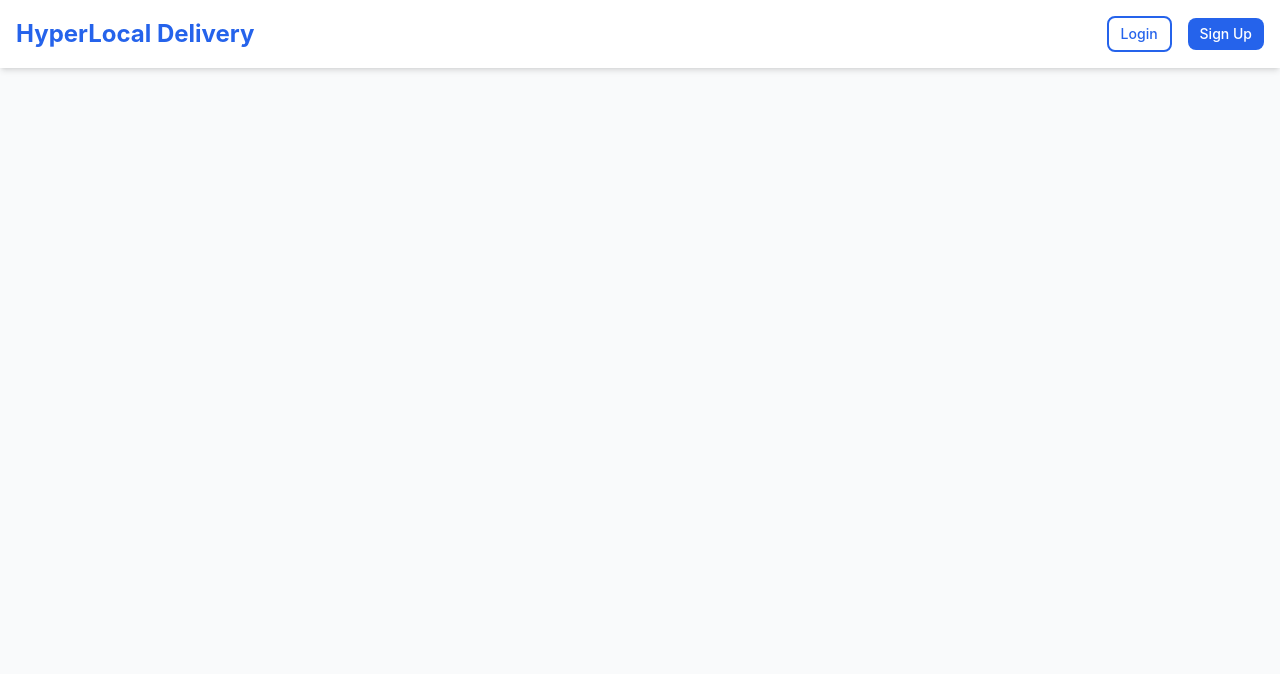
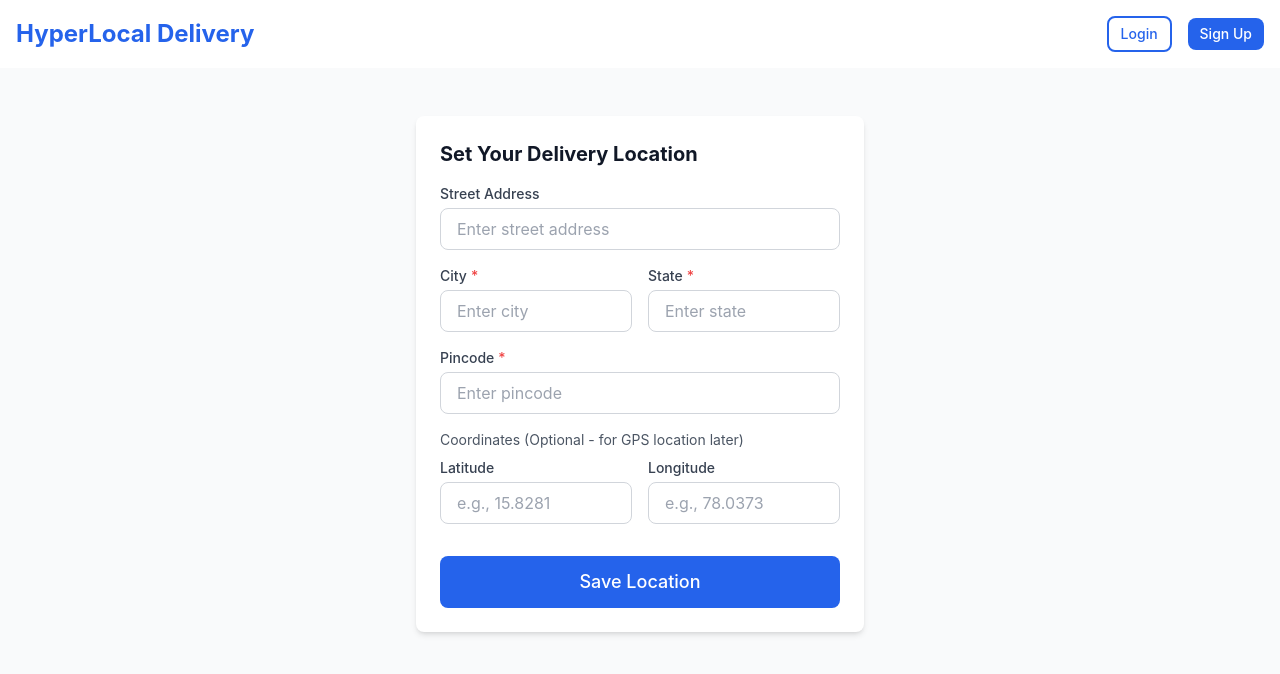
Before and after one commit to RakeshMarati/HyperLocal-Delivery, a React (Create React App) app in the folder frontend/: page /location in a window 1280 px wide. Shown: the top 674 px of the page. Built offline with nearby package versions, Linux system fonts and the light colour scheme; no server answers.

Commit message:
feat: implemented location selection feature with address management

```diff
--- a/frontend/src/App.js
+++ b/frontend/src/App.js
@@ -4,6 +4,7 @@ import Layout from './components/common/Layout/Layout';
 import HomePage from './pages/HomePage';
 import LoginPage from './pages/LoginPage';
 import SignupPage from './pages/SignupPage';
+import LocationPage from './pages/LocationPage';
 
 function App() {
   return (
@@ -13,6 +14,7 @@ function App() {
           <Route path="/" element={<HomePage />} />
           <Route path="/login" element={<LoginPage />} />
           <Route path="/signup" element={<SignupPage />} />
+          <Route path="/location" element={<LocationPage />} />
           {/* More routes will be added as we build features */}
         </Routes>
       </Layout>
--- /dev/null
+++ b/frontend/src/components/location/LocationSelector/LocationSelector.jsx
@@ -0,0 +1,148 @@
+import React, { useState, useEffect } from 'react';
+import { useDispatch, useSelector } from 'react-redux';
+import { updateUserAddress } from '../../../store/thunks/locationThunks';
+import { clearError } from '../../../store/slices/locationSlice';
+import Input from '../../common/Input/Input';
+import Button from '../../common/Button/Button';
+
+const LocationSelector = ({ onSuccess }) => {
+  const dispatch = useDispatch();
+  const { isLoading, error } = useSelector((state) => state.location);
+  const { user } = useSelector((state) => state.auth);
+
+  const [formData, setFormData] = useState({
+    street: '',
+    city: '',
+    state: '',
+    pincode: '',
+    latitude: '',
+    longitude: '',
+  });
+
+  // Load existing address if available
+  useEffect(() => {
+    if (user?.address) {
+      setFormData({
+        street: user.address.street || '',
+        city: user.address.city || '',
+        state: user.address.state || '',
+        pincode: user.address.pincode || '',
+        latitude: user.address.coordinates?.latitude || '',
+        longitude: user.address.coordinates?.longitude || '',
+      });
+    }
+  }, [user]);
+
+  const handleChange = (e) => {
+    setFormData({
+      ...formData,
+      [e.target.name]: e.target.value,
+    });
+    if (error) {
+      dispatch(clearError());
+    }
+  };
+
+  const handleSubmit = async (e) => {
+    e.preventDefault();
+    const result = await dispatch(updateUserAddress(formData));
+    if (result.success && onSuccess) {
+      onSuccess(result.address);
+    }
+  };
+
+  return (
+    <form onSubmit={handleSubmit} className="w-full max-w-md mx-auto">
+      <div className="bg-white rounded-lg shadow-md p-6">
+        <h3 className="text-xl font-bold text-gray-900 mb-4">
+          Set Your Delivery Location
+        </h3>
+
+        {error && (
+          <div className="mb-4 p-3 bg-red-50 border border-red-200 rounded-lg">
+            <p className="text-sm text-red-600">{error}</p>
+          </div>
+        )}
+
+        <Input
+          label="Street Address"
+          type="text"
+          name="street"
+          value={formData.street}
+          onChange={handleChange}
+          placeholder="Enter street address"
+        />
+
+        <div className="grid grid-cols-1 sm:grid-cols-2 gap-4">
+          <Input
+            label="City"
+            type="text"
+            name="city"
+            value={formData.city}
+            onChange={handleChange}
+            placeholder="Enter city"
+            required
+          />
+
+          <Input
+            label="State"
+            type="text"
+            name="state"
+            value={formData.state}
+            onChange={handleChange}
+            placeholder="Enter state"
+            required
+          />
+        </div>
+
+        <Input
+          label="Pincode"
+          type="text"
+          name="pincode"
+          value={formData.pincode}
+          onChange={handleChange}
+          placeholder="Enter pincode"
+          required
+        />
+
+        <div className="mb-4">
+          <p className="text-sm text-gray-600 mb-2">
+            Coordinates (Optional - for GPS location later)
+          </p>
+          <div className="grid grid-cols-2 gap-4">
+            <Input
+              label="Latitude"
+              type="number"
+              name="latitude"
+              value={formData.latitude}
+              onChange={handleChange}
+              placeholder="e.g., 15.8281"
+              step="any"
+            />
+            <Input
+              label="Longitude"
+              type="number"
+              name="longitude"
+              value={formData.longitude}
+              onChange={handleChange}
+              placeholder="e.g., 78.0373"
+              step="any"
+            />
+          </div>
+        </div>
+
+        <Button
+          type="submit"
+          variant="primary"
+          size="lg"
+          disabled={isLoading}
+          className="w-full"
+        >
+          {isLoading ? 'Saving...' : 'Save Location'}
+        </Button>
+      </div>
+    </form>
+  );
+};
+
+export default LocationSelector;
--- a/frontend/src/pages/HomePage.jsx
+++ b/frontend/src/pages/HomePage.jsx
@@ -7,6 +7,7 @@ import Button from '../components/common/Button/Button';
 const HomePage = () => {
   const dispatch = useDispatch();
   const { isAuthenticated, user, token } = useSelector((state) => state.auth);
+  const { address } = useSelector((state) => state.location);
 
   useEffect(() => {
     // If user has token but no user data, fetch current user
@@ -46,15 +47,49 @@ const HomePage = () => {
                 </p>
               </div>
               <div className="border-t pt-4">
+                {/* Location Section */}
+                <div className="mb-4">
+                  <div className="flex items-center justify-between mb-2">
+                    <p className="text-sm font-medium text-gray-900">
+                      Delivery Location
+                    </p>
+                    <Link to="/location">
+                      <Button variant="outline" size="sm">
+                        {address ? 'Update' : 'Set'} Location
+                      </Button>
+                    </Link>
+                  </div>
+                  {address ? (
+                    <div className="bg-gray-50 rounded-lg p-3 text-left">
+                      <p className="text-sm text-gray-700">
+                        {address.street && (
+                          <span className="block">{address.street}</span>
+                        )}
+                        <span className="block">
+                          {[address.city, address.state, address.pincode]
+                            .filter(Boolean)
+                            .join(', ')}
+                        </span>
+                      </p>
+                    </div>
+                  ) : (
+                    <p className="text-sm text-gray-500 italic">
+                      No location set. Set your location to browse nearby
+                      merchants.
+                    </p>
+                  )}
+                </div>
+
+                <div className="border-t pt-4">
                   <p className="text-gray-700 text-sm mb-4">
-                  You're all set! More features coming soon:
+                    More features coming soon:
                   </p>
-                <ul className="text-left text-sm text-gray-600 space-y-2 mb-4">
-                  <li>• Set your delivery location</li>
+                  <ul className="text-left text-sm text-gray-600 space-y-2">
                     <li>• Browse nearby merchants</li>
                     <li>• Add items to cart</li>
                     <li>• Place orders</li>
                   </ul>
+                </div>
               </div>
             </div>
           ) : (
--- /dev/null
+++ b/frontend/src/pages/LocationPage.jsx
@@ -0,0 +1,30 @@
+import React, { useState } from 'react';
+import { useNavigate } from 'react-router-dom';
+import LocationSelector from '../components/location/LocationSelector/LocationSelector';
+
+const LocationPage = () => {
+  const navigate = useNavigate();
+  const [successMessage, setSuccessMessage] = useState('');
+
+  const handleSuccess = (address) => {
+    setSuccessMessage('Location saved successfully!');
+    setTimeout(() => {
+      navigate('/');
+    }, 2000);
+  };
+
+  return (
+    <div className="min-h-screen bg-gray-50 py-12 px-4 sm:px-6 lg:px-8">
+      <div className="max-w-2xl mx-auto">
+        {successMessage && (
+          <div className="mb-6 p-4 bg-green-50 border border-green-200 rounded-lg">
+            <p className="text-sm text-green-600">{successMessage}</p>
+          </div>
+        )}
+        <LocationSelector onSuccess={handleSuccess} />
+      </div>
+    </div>
+  );
+};
+
+export default LocationPage;
--- a/frontend/src/store/slices/authSlice.js
+++ b/frontend/src/store/slices/authSlice.js
@@ -45,6 +45,11 @@ const authSlice = createSlice({
     clearError: (state) => {
       state.error = null;
     },
+    updateUserAddress: (state, action) => {
+      if (state.user) {
+        state.user.address = action.payload;
+      }
+    },
   },
 });
 
@@ -55,6 +60,7 @@ export const {
   registerSuccess,
   logout,
   clearError,
+  updateUserAddress,
 } = authSlice.actions;
 
 export default authSlice.reducer;
--- /dev/null
+++ b/frontend/src/store/slices/locationSlice.js
@@ -0,0 +1,34 @@
+import { createSlice } from '@reduxjs/toolkit';
+
+const initialState = {
+  address: null,
+  isLoading: false,
+  error: null,
+};
+
+const locationSlice = createSlice({
+  name: 'location',
+  initialState,
+  reducers: {
+    setLoading: (state, action) => {
+      state.isLoading = action.payload;
+    },
+    setError: (state, action) => {
+      state.error = action.payload;
+      state.isLoading = false;
+    },
+    setAddress: (state, action) => {
+      state.address = action.payload;
+      state.isLoading = false;
+      state.error = null;
+    },
+    clearError: (state) => {
+      state.error = null;
+    },
+  },
+});
+
+export const { setLoading, setError, setAddress, clearError } =
+  locationSlice.actions;
+
+export default locationSlice.reducer;
--- a/frontend/src/store/store.js
+++ b/frontend/src/store/store.js
@@ -2,13 +2,13 @@ import { configureStore } from '@reduxjs/toolkit';
 
 // Import slices
 import authReducer from './slices/authSlice';
-// import locationReducer from './slices/locationSlice';
+import locationReducer from './slices/locationSlice';
 // import merchantReducer from './slices/merchantSlice';
 
 const store = configureStore({
   reducer: {
     auth: authReducer,
-    // location: locationReducer,
+    location: locationReducer,
     // merchants: merchantReducer,
     // Add more slices as we build them
   },
--- a/frontend/src/store/thunks/authThunks.js
+++ b/frontend/src/store/thunks/authThunks.js
@@ -1,4 +1,5 @@
 import { setLoading, setError, loginSuccess, registerSuccess } from '../slices/authSlice';
+import { setAddress } from '../slices/locationSlice';
 import api from '../../services/api';
 
 // Register user
@@ -66,6 +67,11 @@ export const getCurrentUser = () => async (dispatch) => {
       token: localStorage.getItem('token'),
     }));
 
+    // Sync address to location slice if available
+    if (response.data.address) {
+      dispatch(setAddress(response.data.address));
+    }
+
     return { success: true };
   } catch (error) {
     dispatch(setError(null));
--- /dev/null
+++ b/frontend/src/store/thunks/locationThunks.js
@@ -0,0 +1,24 @@
+import { setLoading, setError, setAddress, clearError } from '../slices/locationSlice';
+import { updateUserAddress as updateAuthAddress } from '../slices/authSlice';
+import api from '../../services/api';
+
+// Update user address
+export const updateUserAddress = (addressData) => async (dispatch) => {
+  try {
+    dispatch(setLoading(true));
+    dispatch(clearError());
+
+    const response = await api.put('/auth/address', addressData);
+
+    dispatch(setAddress(response.data.address));
+    // Also update address in auth slice
+    dispatch(updateAuthAddress(response.data.address));
+
+    return { success: true, address: response.data.address };
+  } catch (error) {
+    const errorMessage =
+      error.response?.data?.message || 'Failed to update address. Please try again.';
+    dispatch(setError(errorMessage));
+    return { success: false, error: errorMessage };
+  }
+};
```
Also changed, not shown: 2 other files (tests, documents, lock files or other folders). Lines whose indentation alone changed are shown as unchanged.
